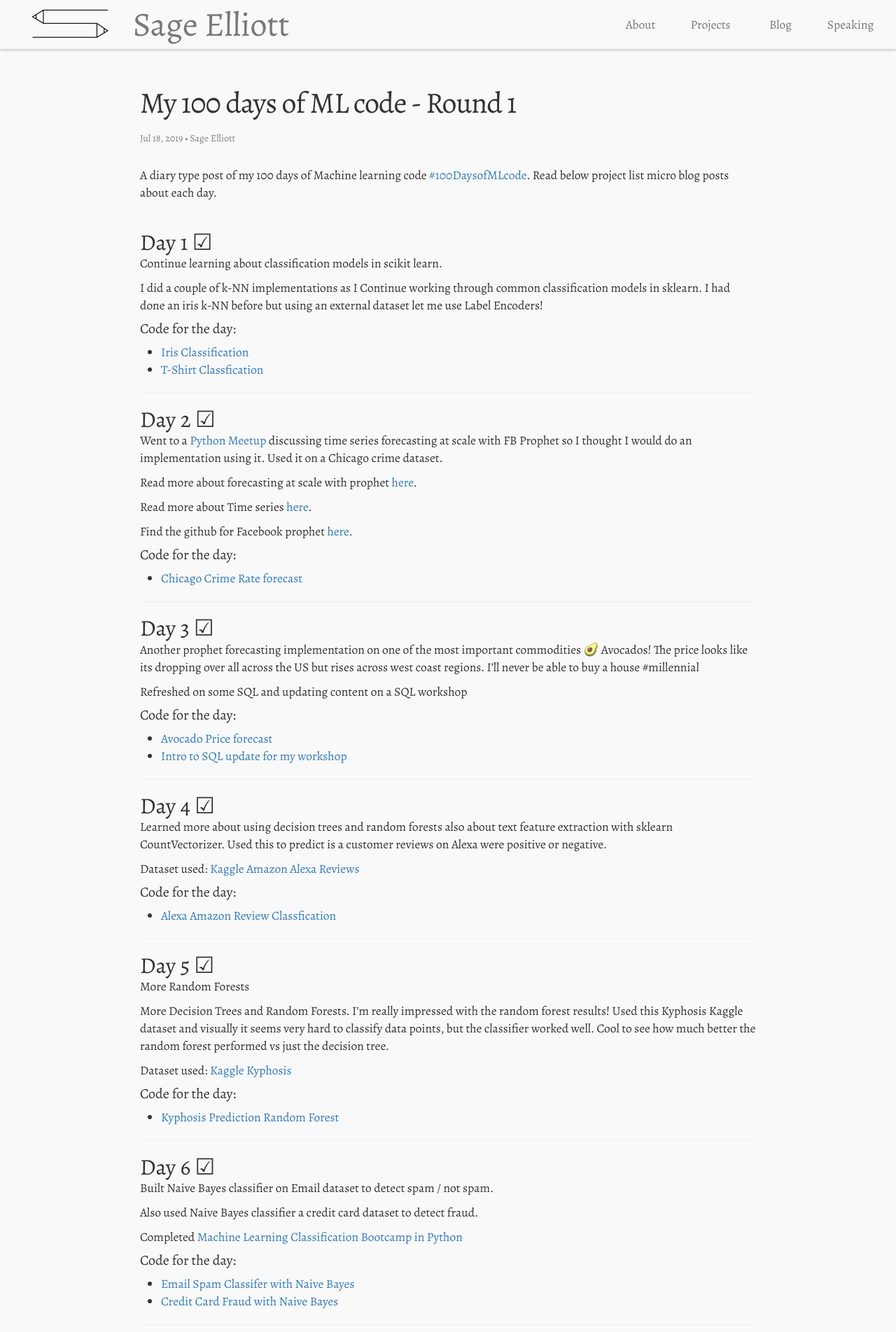
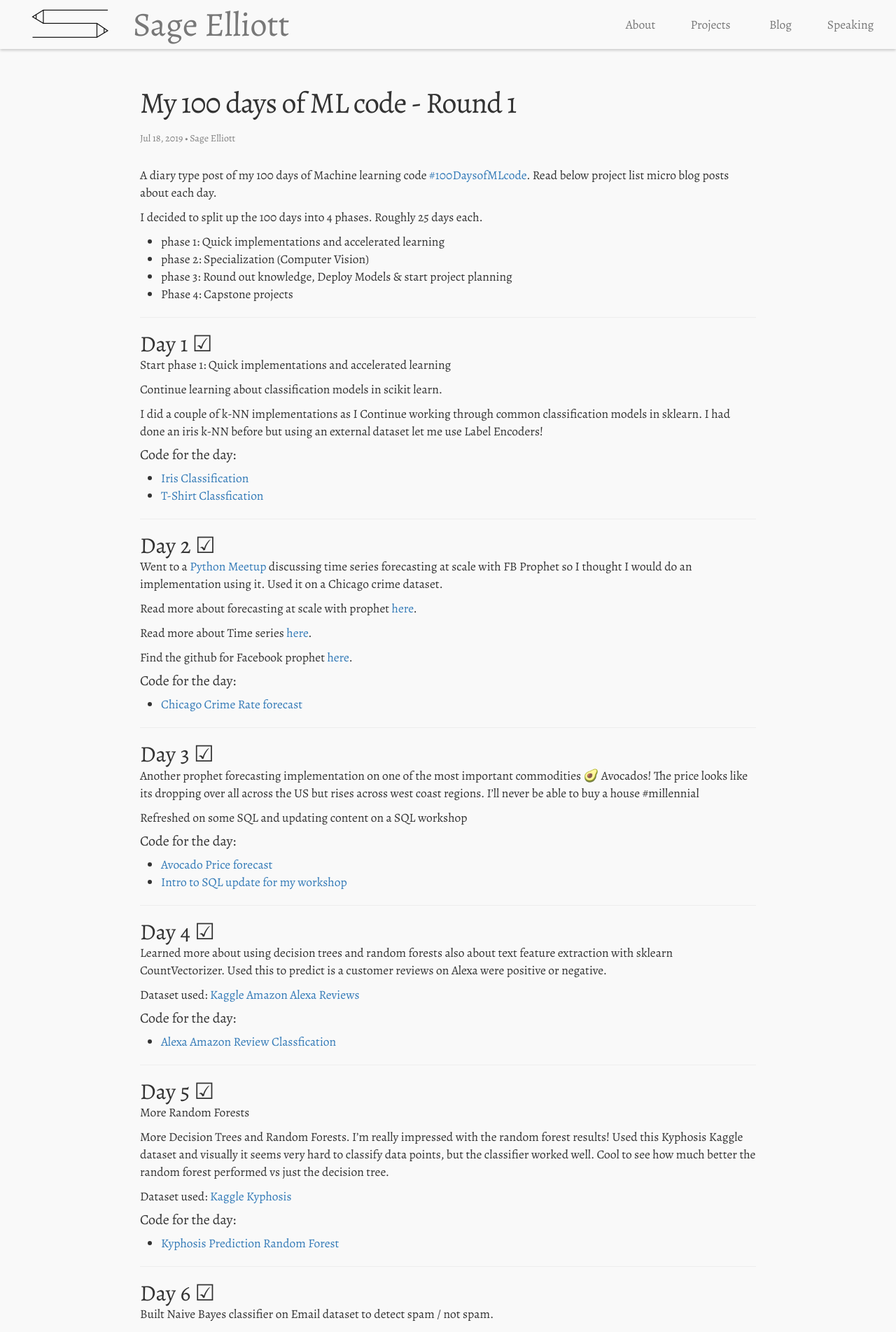
Before and after one commit to sagecodes/sage-blog, a Jekyll site: the page built from _posts/blog/2019-07-18-100daysofcode.markdown, in a window 1280 px wide. Shown: the top 1903 px of the page at 70% size. Built offline with Jekyll 4.4.1, drawn with Linux system fonts in a browser that asks for light colours; nearby versions of some CDN libraries; some web fonts are replaced; some of the changed text lies outside the part shown.

Commit message:
Add in phases to 100days

```diff
--- a/_posts/blog/2019-07-18-100daysofcode.markdown
+++ b/_posts/blog/2019-07-18-100daysofcode.markdown
@@ -11,11 +11,19 @@ published: true
 
 A diary type post of my 100 days of Machine learning code [#100DaysofMLcode](https://twitter.com/search?q=%23100DaysOfMLCode&src=tyah). Read below project list micro blog posts about each day.
 
+I decided to split up the 100 days into 4 phases. Roughly 25 days each.
+
+- phase 1: Quick implementations and accelerated learning
+- phase 2: Specialization (Computer Vision)
+- phase 3: Round out knowledge, Deploy Models & start project planning
+- Phase 4: Capstone projects
 
 ----------------
 
 
 ## Day 1 ☑
+
+Start phase 1: Quick implementations and accelerated learning
 
 Continue learning about classification models in scikit learn.
 
@@ -399,22 +407,27 @@ Taught intro to machine learning workshop
 ## Day 25 ☑
 
 
+### Code for the Day:
+
+- [Fashion MNIST](https://github.com/sagecodes/fashion-classifier)
+
+----------------
+
+## Day 26 ☑
+
+Finished fashion MNIST classifier.
+
+[Deep fashion dataset](http://mmlab.ie.cuhk.edu.hk/projects/DeepFashion.html) looks awesome to try sometime soon!
 
 ### Code for the Day:
 
-----------------
-
-## Day 26 ☐
-
-Fashion MNIST
-
-Customer Subscription Behavior
+- [Fashion MNIST](https://github.com/sagecodes/fashion-classifier)
 
 ----------------
 
-## Day 27 ☐
+## Day 27 ☑
 
-Minimize churn Rate
+
 
 ----------------
 
@@ -424,6 +437,8 @@ Minimize churn Rate
 ----------------
 
 ## Day 29 ☐
+
+phase 2: Specialization (Computer Vision)
 
 Deep Learning for Computer Vision 1
 
@@ -579,6 +594,7 @@ Deep Learning for Computer Vision 3
 ----------------
 
 ## Day 50 ☐
+
 HALF WAY!
 
 Round out on resources for application & theory
@@ -588,6 +604,8 @@ Start planning more serious projects
 ----------------
 
 ## Day 51 ☐
+
+Phase 3
 
 ----------------
 
```
Also changed, not shown: other parts of _posts/blog/2019-07-18-100daysofcode.markdown (+4 -2 lines).
